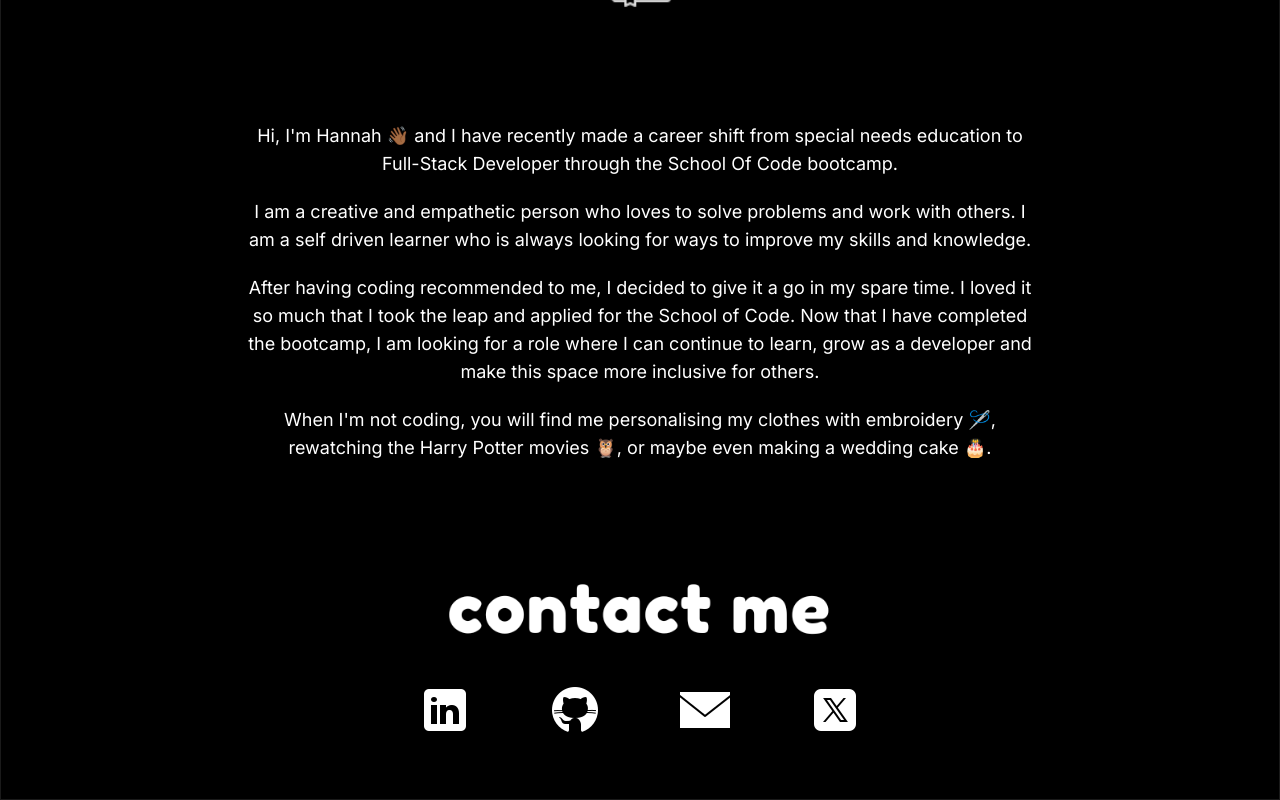
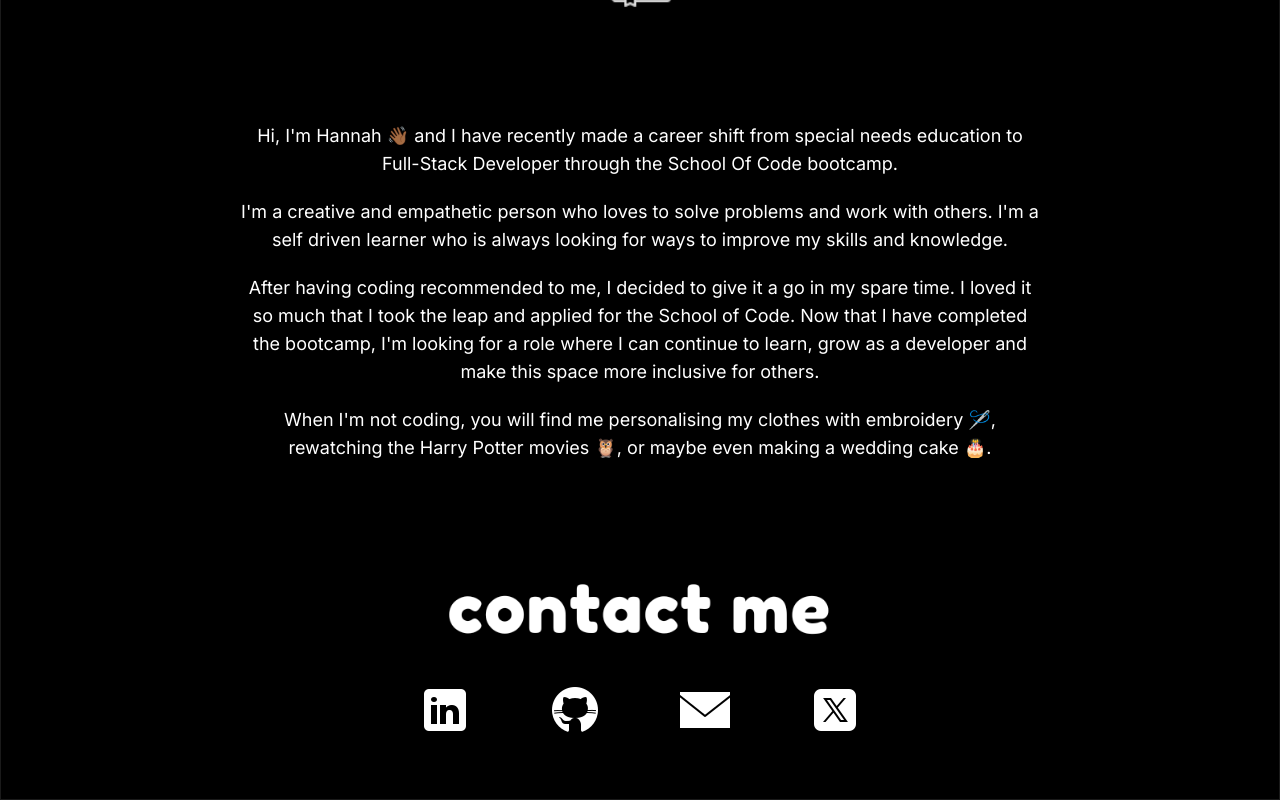
Before and after one commit to HannahThor/portfolio, a Next.js app: page / in a window 1280 px wide. Shown: the part 4139-4939 px from the top of the page. Built offline with nearby package versions, Linux system fonts and the light colour scheme.

Commit message:
added keys and changed apos

```diff
--- a/src/components/AboutMe.tsx
+++ b/src/components/AboutMe.tsx
@@ -16,26 +16,26 @@ export default function AboutMe() {
 
       <div className="my-8 mx-auto w-full text-lg text-center max-w-[800px] space-y-5">
         <p>
-          Hi, I'm Hannah 👋🏾 and I have recently made a career shift from special
-          needs education to Full-Stack Developer through the School Of Code
-          bootcamp.
+          Hi, I&apos;m Hannah 👋🏾 and I have recently made a career shift from
+          special needs education to Full-Stack Developer through the School Of
+          Code bootcamp.
         </p>
         <p>
-          I am a creative and empathetic person who loves to solve problems and
-          work with others. I am a self driven learner who is always looking for
-          ways to improve my skills and knowledge.
+          I&apos;m a creative and empathetic person who loves to solve problems
+          and work with others. I&apos;m a self driven learner who is always
+          looking for ways to improve my skills and knowledge.
         </p>
         <p>
           After having coding recommended to me, I decided to give it a go in my
           spare time. I loved it so much that I took the leap and applied for
-          the School of Code. Now that I have completed the bootcamp, I am
+          the School of Code. Now that I have completed the bootcamp, I&apos;m
           looking for a role where I can continue to learn, grow as a developer
           and make this space more inclusive for others.
         </p>
         <p>
-          When I'm not coding, you will find me personalising my clothes with
-          embroidery 🪡, rewatching the Harry Potter movies 🦉, or maybe even
-          making a wedding cake 🎂.
+          When I&apos;m not coding, you will find me personalising my clothes
+          with embroidery 🪡, rewatching the Harry Potter movies 🦉, or maybe
+          even making a wedding cake 🎂.
         </p>
       </div>
     </article>
--- a/src/components/Card.tsx
+++ b/src/components/Card.tsx
@@ -47,7 +47,7 @@ export default function Card({
       </Link>
       <div className="px-6 pt-4 pb-2">
         {tags.map((tag) => (
-          <Pill tag={tag} className="ml-0" />
+          <Pill key={tag} tag={tag} className="ml-0" />
         ))}
       </div>
     </article>
```
